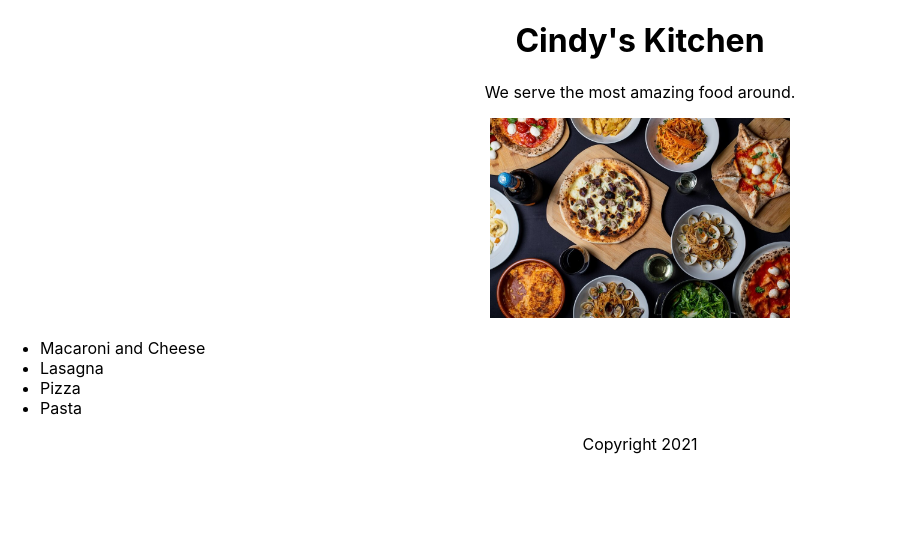
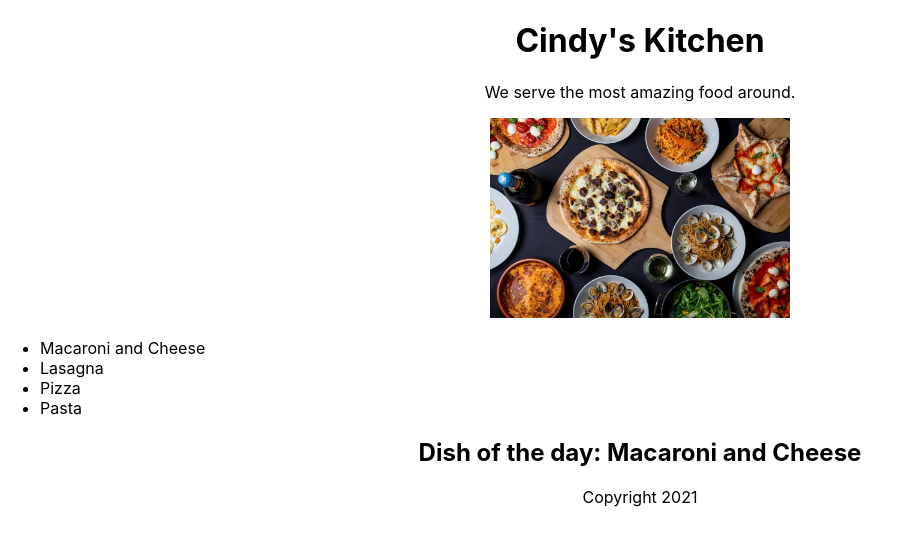
Before and after one commit to flaviodev/reactjs-essential-training, a React (Create React App) app: page / in a window 1280 px wide. Shown: the top 546 px of the page, without its empty margins (0-901 px from the left). Built offline with nearby package versions, Linux system fonts and the light colour scheme.

Commit message:
Destructuring arrays

```diff
--- a/src/App.js
+++ b/src/App.js
@@ -19,6 +19,7 @@ function Main(props) {
           <li key={dish.id}>{dish.title}</li>
         ))}
       </ul>
+      <h2>Dish of the day: {props.dishOfTheFay.title}</h2>
     </section>
   );
 }
@@ -38,15 +39,21 @@ const dishes = [
   "Pasta"
 ].map((dish, i) => ({ id: i, title: dish }));
 
+const [dishOfTheFay] = dishes;
+
 function App(props) {
   return (
     <>
       <div className="App">
         <Header name="Cindy"/>
-        <Main adjective="amazing" dishes={dishes} />
+        <Main
+          adjective="amazing"
+          dishes={dishes}
+          dishOfTheFay={dishOfTheFay}
+        />
         <Footer year={new Date().getFullYear()}/>
       </div>
-      {props.showSecond ? <AppTwo /> : null}
+      { props.showSecond ? <AppTwo /> : null }
     </>
   );
 }
```
